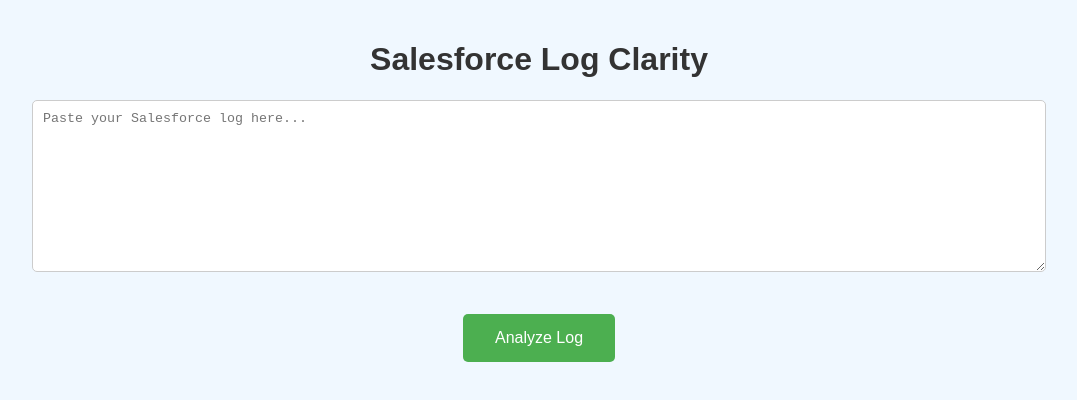
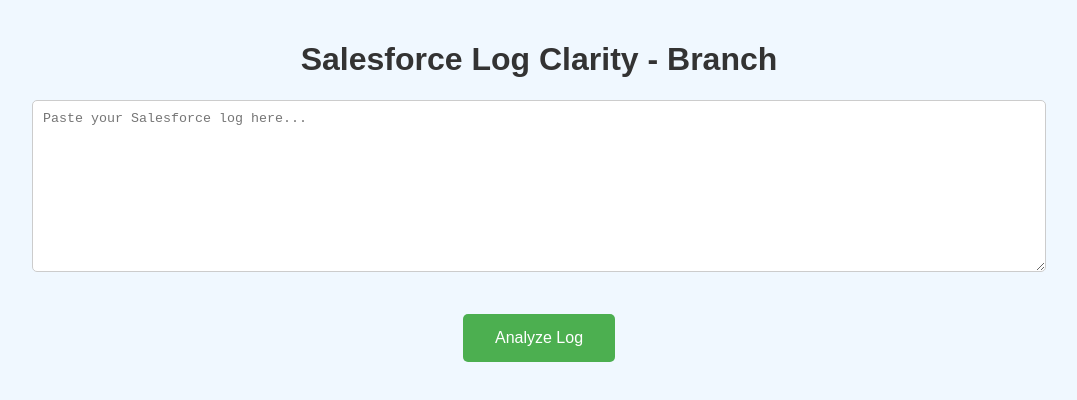
Before and after one commit to EasyLearnJava/salesforcelogclarity, a plain HTML site: page index.html in a window 1280 px wide. Shown: the whole page, without its empty margins (101-1178 px from the left). Drawn offline with Linux system fonts and the light colour scheme.

Commit message:
Update index.html

```diff
--- a/index.html
+++ b/index.html
@@ -3,11 +3,11 @@
 <head>
     <meta charset="UTF-8">
     <meta name="viewport" content="width=device-width, initial-scale=1.0">
-    <title>Salesforce Log Clarity - Branch</title>
+    <title>Salesforce Log Clarity</title>
     <link rel="stylesheet" href="styles.css">
 </head>
 <body>
-    <h1>Salesforce Log Clarity</h1>
+    <h1>Salesforce Log Clarity - Branch</h1>
 
     <textarea id="logInput" rows="10" cols="80" placeholder="Paste your Salesforce log here..."></textarea><br>
     <button id="analyzeLogButton">Analyze Log</button>
```
